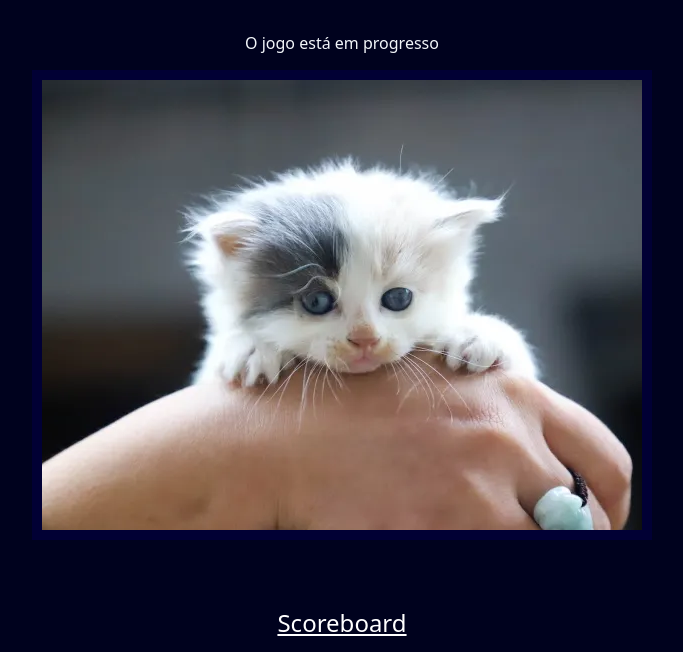
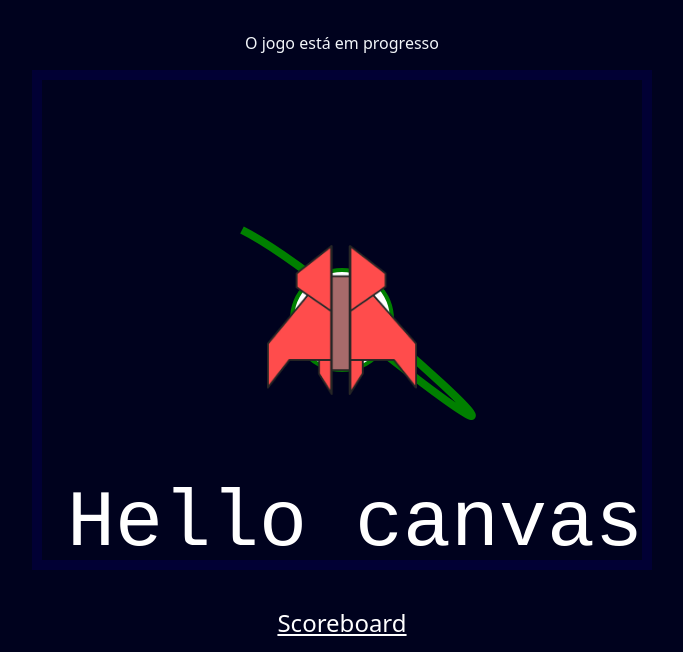
Before and after one commit to mrjshzk/scifishooter, a plain HTML site: page jogo.html in a window 1280 px wide. Shown: the part 148-800 px from the top of the page, without its empty margins (298-981 px from the left). Drawn offline with Linux system fonts and the light colour scheme.

Commit message:
aula de 18/04

```diff
--- a/jogo.html
+++ b/jogo.html
@@ -8,7 +8,6 @@
     <style>
         canvas {
             border: 10px solid rgb(1, 0, 52);
-            background-image: url(imagens/fc72451a-59c3-4d31-adc4-a35690b0afe2.webp);
             background-clip: border-box;
 
         }
@@ -20,13 +19,55 @@
         <div class="break"></div>
         <p>O jogo está em progresso</p>
         <div class="break"></div>
-        <canvas id="canv" width="600" height="450"></h1></canvas>
+        <canvas id="canv" width="600" height="480">Your browser does not support canvas.</canvas>
     </div>
     <footer>
         <a target="_blank" href="scoreboard.html">Scoreboard</a>
     </footer>
     <script>
+        const TAU = Math.PI * 2
         document.getElementById("temporario").innerText = "A cor escolhida foi " + localStorage.getItem("cor")
+
+        const canvas = document.getElementById("canv")
+        const width = canvas.width
+        const height = canvas.height
+        const ctx = canvas.getContext("2d")
+
+
+        ctx.strokeStyle = 'green'
+        ctx.fillStyle = 'white'
+
+        ctx.lineWidth = 8
+        ctx.beginPath()
+        ctx.moveTo(200,150)
+        ctx.bezierCurveTo(300, 200, width, height, width/2, height/2)
+        ctx.stroke()
+
+        ctx.lineWidth = 4
+        ctx.beginPath()
+        ctx.arc(width/2, height/2, 50, 0, TAU)
+        ctx.fill()
+        ctx.stroke()
+
+        ctx.lineWidth = 1
+        ctx.font = '80px monospace'
+        ctx.fillText("Hello canvas!", width-575, height-15)
+
+        let img = new Image(250, 250)
+        img.src = "imagens/Vermelho.png"
+
+        imgProp = {size: 150, pos: [width/2-150/2, height/2-150/2]}
+        img.onload = () => {ctx.drawImage(img, imgProp.pos[0], imgProp.pos[1], imgProp.size, imgProp.size)}
+
+        canvas.addEventListener('mousemove', (e) => {
+            var color = ctx.getImageData(e.offsetX, e.offsetY, 1, 1)
+            let r = color.data[0]
+            let g = color.data[1]
+            let b = color.data[2]
+            let a = color.data[3]
+            console.log(`rgba(${r}, ${g}, ${b}, ${a})`)
+            document.getElementById("canv").style.backgroundColor = `rgba(${r}, ${g}, ${b}, ${a})`
+        })
     </script>
 </body>
 </html>
```
Also changed, not shown: score.js (+26 -8 lines).
